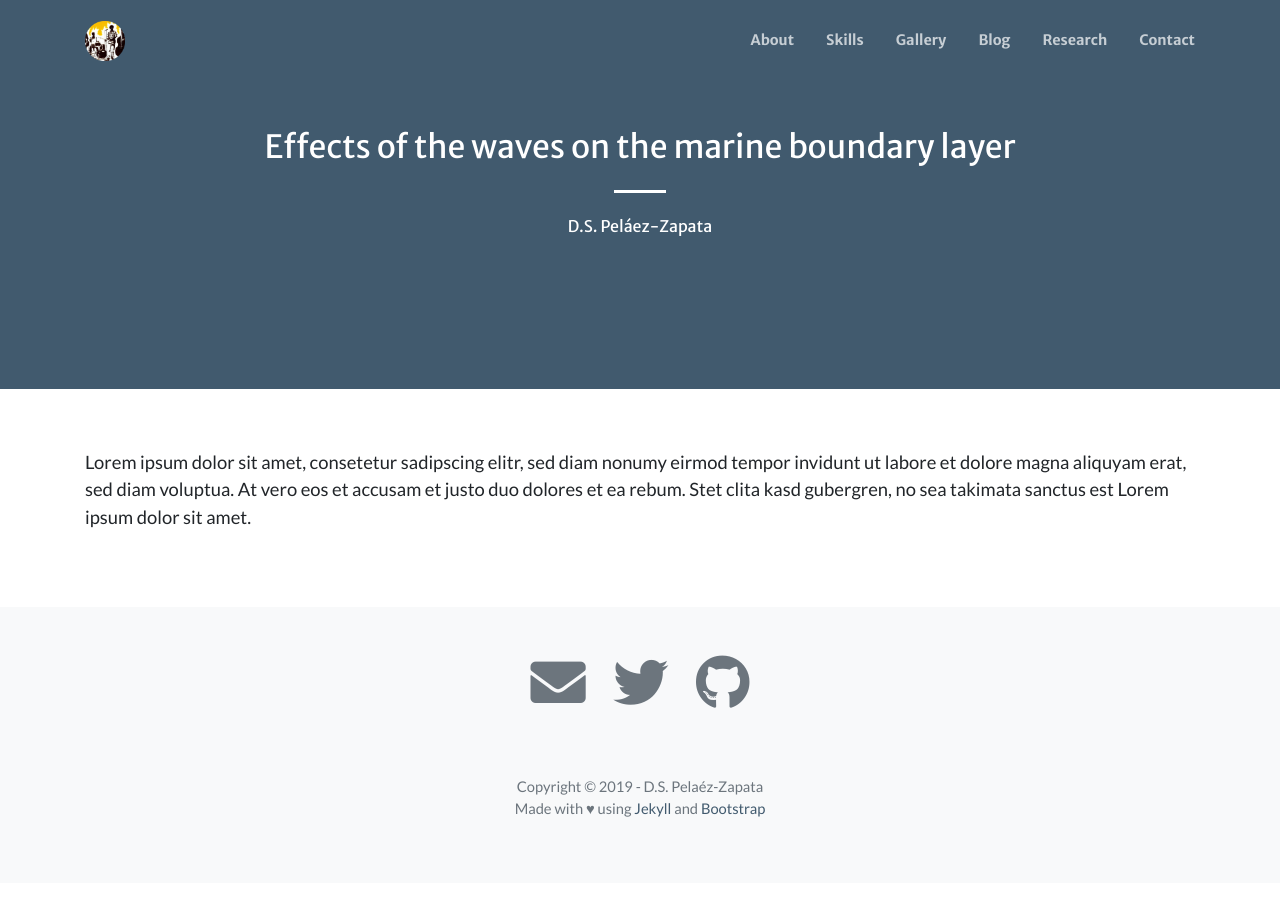
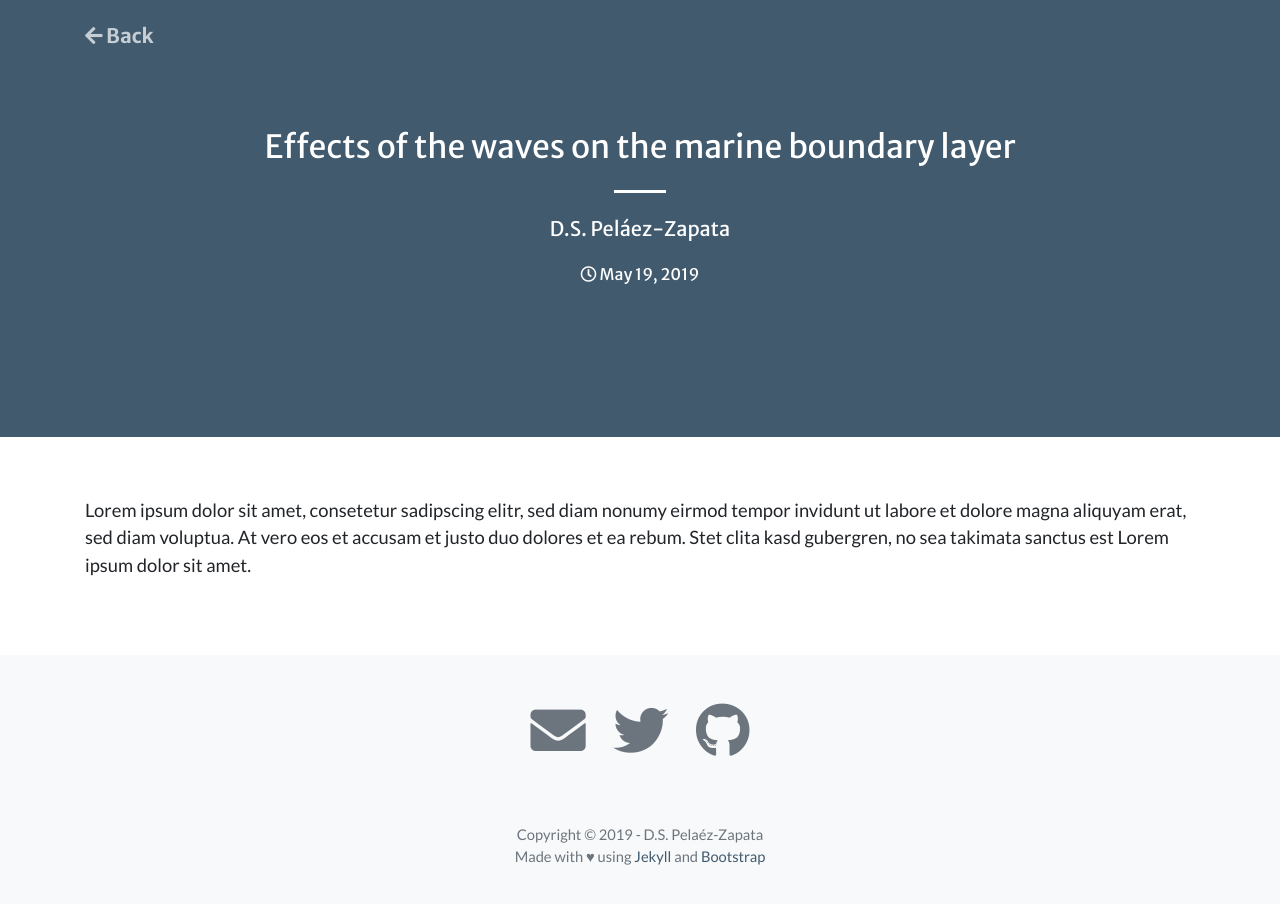
Before and after one commit to dspelaez/dspelaez.github.io, a Jekyll site: the page built from _posts/2019-05-19-wave_effects_on_marine_boundary_layer.md, in a window 1280 px wide and 931 px high. Shown: the top 904 px of the window. Built offline with Jekyll 4.4.1, drawn with Linux system fonts in a browser that asks for light colours; nearby versions of some CDN libraries; a style sheet for code colours, icons or effects is not loaded.

Commit message:
navigation href modified

```diff
--- a/_includes/blog-cards.html
+++ b/_includes/blog-cards.html
@@ -19,7 +19,10 @@
             {% endif %}
           </a>
           <div class="card-body">
-            <p><small class="text-muted">{{ post.date | date: '%B %d, %Y'}}</small></p>
+            <p><small class="text-muted">
+              <i class="far fa-clock"></i>
+              {{ post.date | date: '%B %d, %Y'}}</small>
+            </p>
             <h4 class="card-title">
               <a href="{{ post.url | prepend: site.baseurl }}">{{ post.title }}</a>
             </h4>
--- a/_layouts/default.html
+++ b/_layouts/default.html
@@ -5,7 +5,6 @@
 
   <body id="page-top">
 
-    {% include nav.html %}
     {{ content }}
     {% include footer.html %}
 
--- a/_layouts/post.html
+++ b/_layouts/post.html
@@ -2,12 +2,22 @@
 layout: default
 ---
 
-<!-- Call to Action Section -->
+<!-- Alternative Navigation -->
+<nav class="navbar navbar-expand-lg navbar-light fixed-top py-3" id="mainNav">
+  <div class="container">
+    <a class="navbar-brand js-scroll-trigger" href="{{ site.url }}/index.html">
+      <i class="fas fa-arrow-left"></i> Back
+    </a>
+  </div>
+</nav>
+
+<!-- Blog Header -->
 <div class="blog-header page-section bg-primary text-white">
   <div class="container text-center">
     <h2 class="mb-4">{{ page.title }}</h2>
     <hr class="divider light my-4">
-    <h6 class="mb-4">{{ page.author }}</h6>
+    <h5 class="mb-4">{{ page.author }}</h5>
+    <h6 class="mb-4"><i class="far fa-clock"></i> {{ page.date | date: '%B %d, %Y' }}</h6>
   </div>
 </div>
 
--- a/index.html
+++ b/index.html
@@ -2,6 +2,7 @@
 layout: default
 ---
 
+{% include nav.html %}
 {% include masthead.html %}
 {% include about.html %}
 {% include skills.html %}
```
